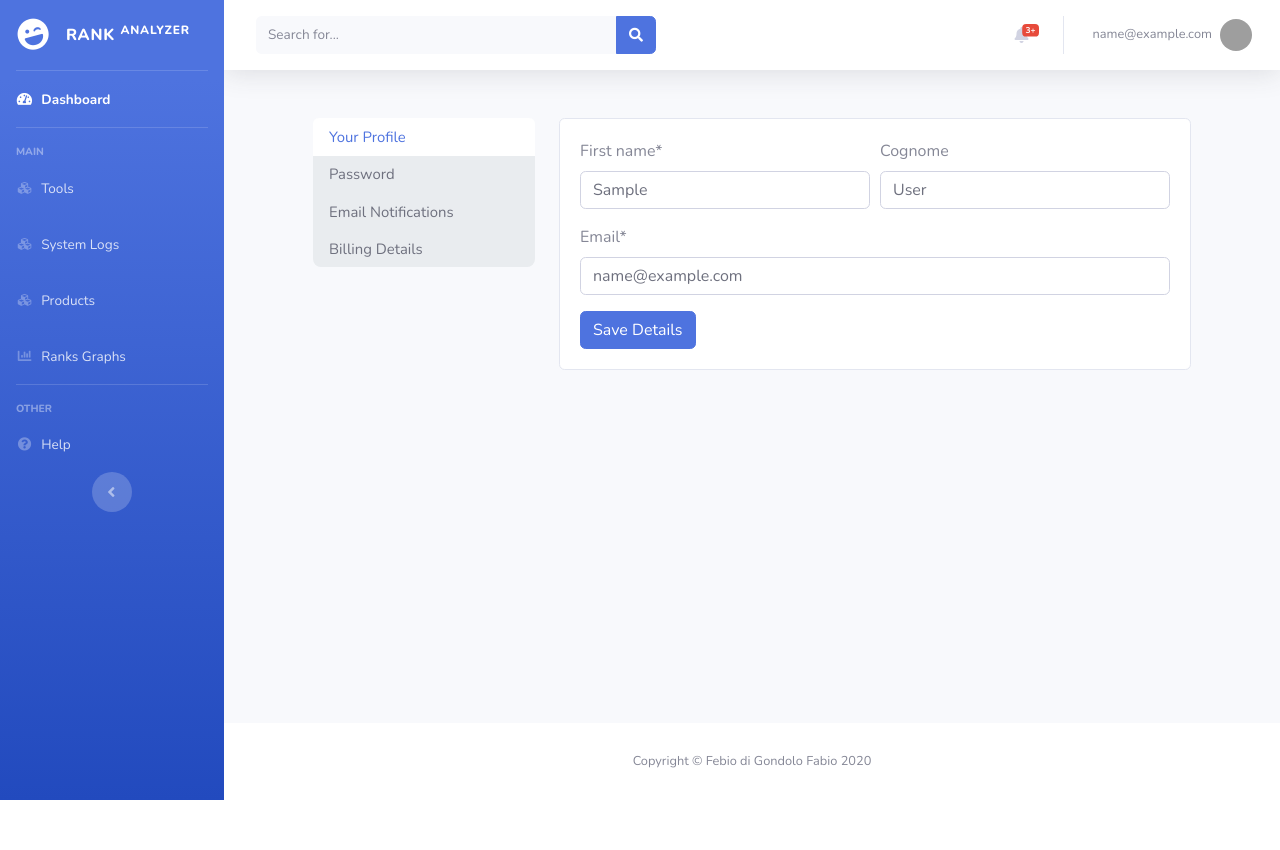
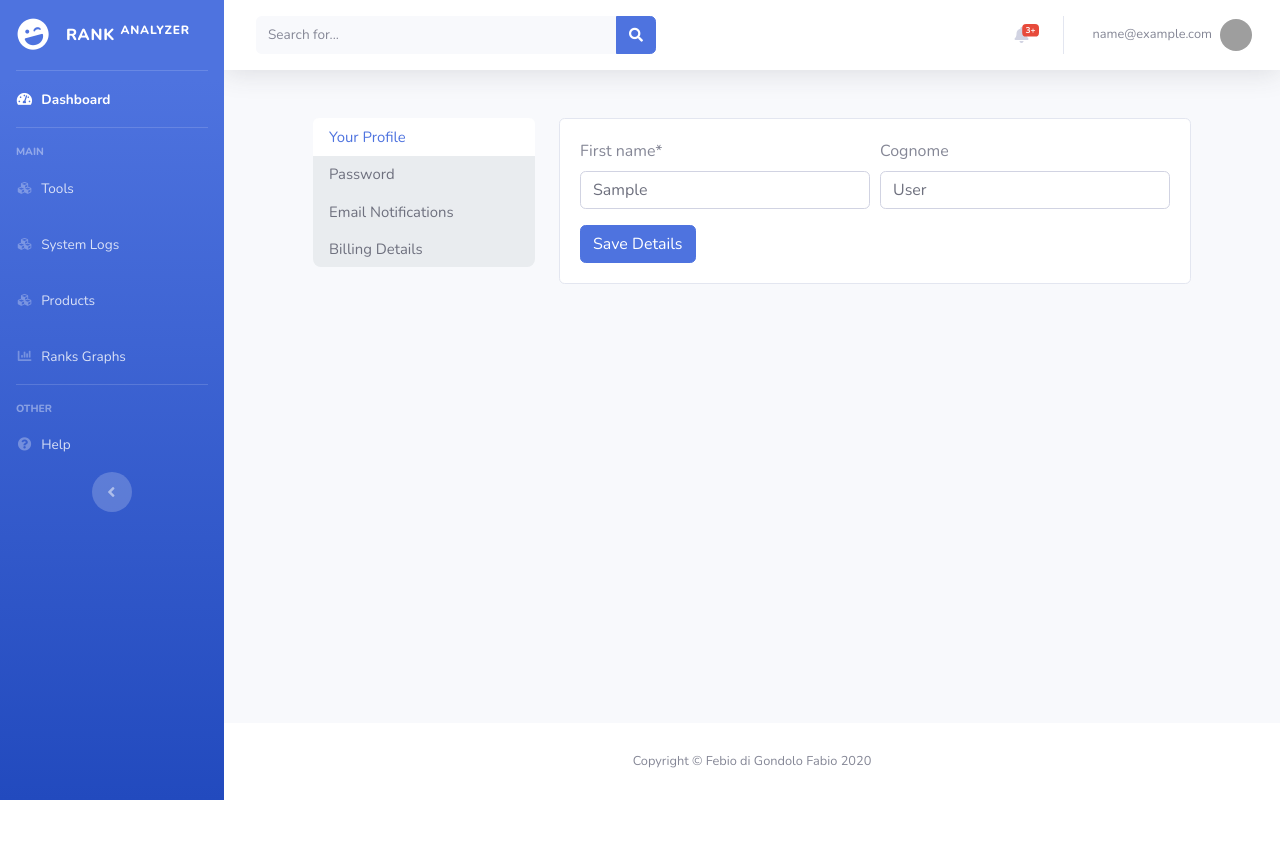
Before and after one commit to fabio-gond/ranks-analyzer, a Django app: page /accounts/account in a window 1280 px wide. Run offline with Django 3.2, Linux system fonts and the light colour scheme; the visitor is signed in with stand-in values (Sample User, id 1); some libraries are stand-ins or nearby versions; grey boxes are pictures that could not be loaded.

Commit message:
Remove Email from account form

```diff
--- a/templates/ranks_graph.html
+++ b/templates/ranks_graph.html
@@ -56,8 +56,8 @@
       <table class="table table-bordered" id="dataTable" width="100%" cellspacing="0">
         <thead>
           <tr>
-            <th>Volume</th>
             <th style="width: 50px;">MP</th>
+            <th style="width: 50px;">Volume</th>
             <th style="width: 50px;">Import.</th>
             {% if viewType == 'parent' %}
             <th style="width: 50px;">Variant</th>
@@ -71,8 +71,8 @@
         <tbody>
           {% for row in rankTable %}
             <tr>
+              <th>{{row.marketplace}}</th>
               <th>{{row.volume}}</th>
-                <th>{{row.marketplace}}</th>
               <th>{{row.importance}}</th>
               {% if viewType == 'parent' %}
               <th style="background-color: {{ row.prodColor }};">{{row.prodSKU}}</th>
--- a/users/forms.py
+++ b/users/forms.py
@@ -20,7 +20,7 @@ class AccountInfoForm(forms.ModelForm):
         #label='',
         widget=forms.TextInput(attrs={'maxlength': '32'})
     )
-    email = forms.CharField(widget=forms.EmailInput(attrs={'maxlength': '64'}))
+    #email = forms.CharField(widget=forms.EmailInput(attrs={'maxlength': '64','disabled':'disabled'}))
 
     def __init__(self, *args, **kwargs):
         super().__init__(*args, **kwargs)
@@ -37,11 +37,11 @@ class AccountInfoForm(forms.ModelForm):
 
     class Meta:
         model = CustomUser
-        fields = ['first_name','last_name','email']
+        fields = ['first_name','last_name']
 
     def clean(self):
         cleaned_data = super(AccountInfoForm, self).clean()
-        email = cleaned_data.get("email")
+        #email = cleaned_data.get("email")
 
         """ if CustomUser.objects.filter(email=email):
             raise forms.ValidationError('Email already exists.') """
--- a/users/views.py
+++ b/users/views.py
@@ -31,9 +31,9 @@ def account(request):
           oldEmail = user.email
 
           if accountInfoForm.is_valid():
-               email = accountInfoForm.cleaned_data.get("email")
+               #email = accountInfoForm.cleaned_data.get("email")
 
-               if email != oldEmail and CustomUser.objects.filter(email=email):
+               """ if email != oldEmail and CustomUser.objects.filter(email=email):
                     print("alerta")
                     alerts.append({"type" : "danger", "text": "Email already exists." })
                else:
@@ -45,7 +45,9 @@ def account(request):
                          emailObj.save()
                     except Exception as e:
                          pass
-                    alerts.append({"type" : "success", "text": "Profile data succesfully updated" })
+                    alerts.append({"type" : "success", "text": "Profile data succesfully updated" }) """
+
+               accountInfoForm.save()
           else:
                print("Form non valid")
                print(accountInfoForm.errors)
```
Lines whose indentation alone changed are shown as unchanged.
